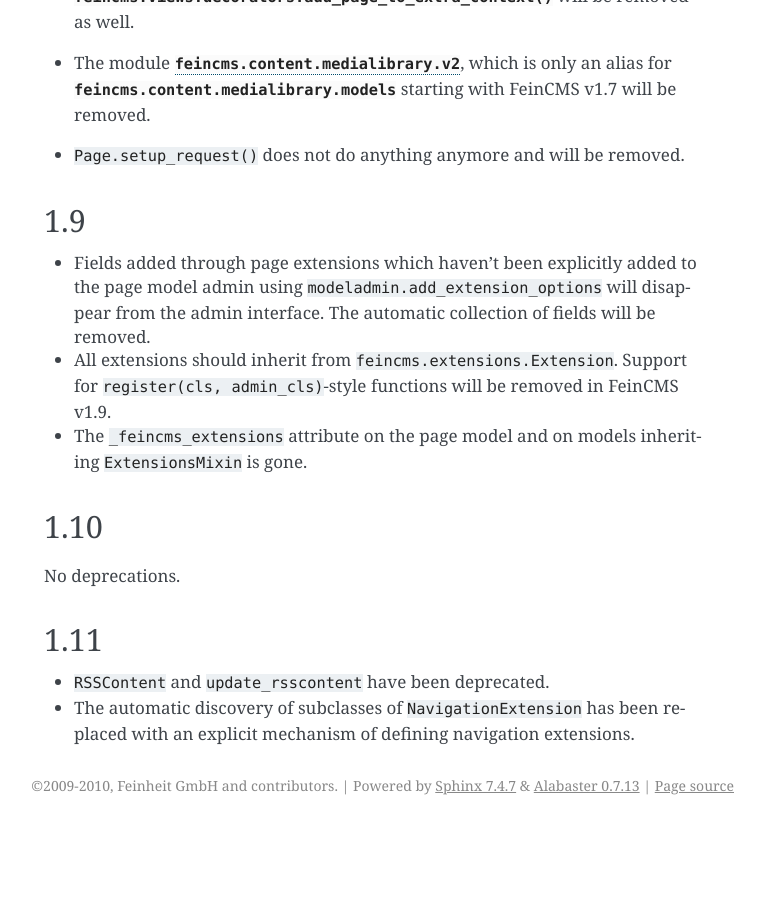
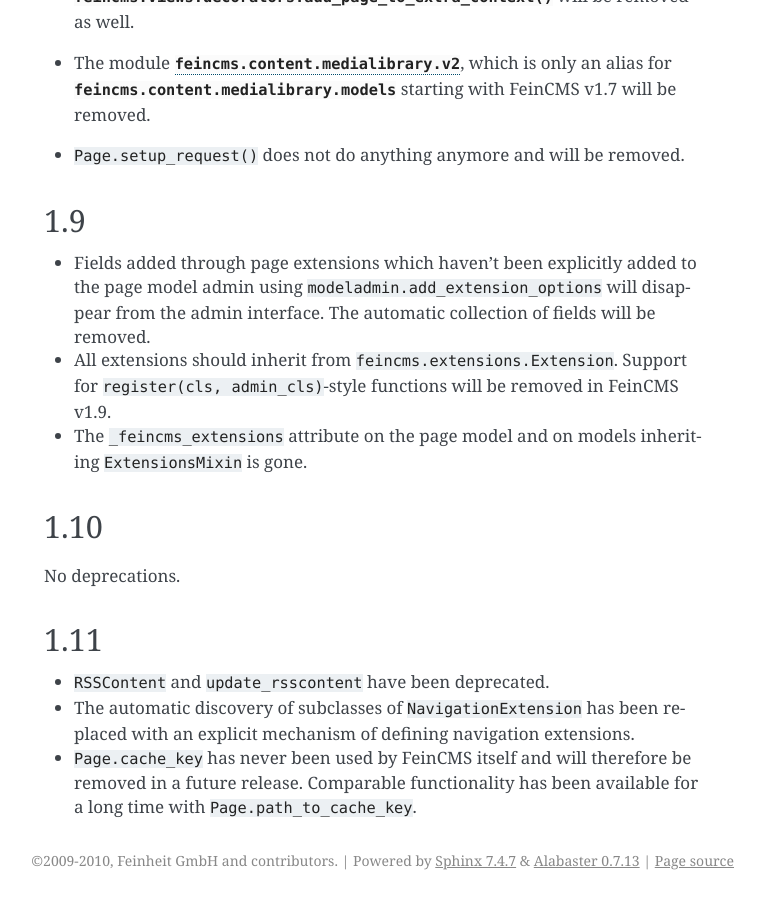
Before and after one commit to feincms/feincms, a Sphinx documentation site: the page built from docs/deprecation.rst, in a window 1280 px wide and 900 px high, scrolled down 1680 px. Shown: the whole window, without its empty margins (376-1141 px from the left). Built offline with Sphinx 7.4.7, drawn with Linux system fonts in a browser that asks for light colours; before the commit the page ends 2505 px from its top, so only the background shows below that.

Commit message:
Deprecate Page.cache_key

```diff
--- a/docs/deprecation.rst
+++ b/docs/deprecation.rst
@@ -116,3 +116,7 @@ No deprecations.
 
 * The automatic discovery of subclasses of ``NavigationExtension`` has been
   replaced with an explicit mechanism of defining navigation extensions.
+
+* ``Page.cache_key`` has never been used by FeinCMS itself and will therefore
+  be removed in a future release. Comparable functionality has been available
+  for a long time with ``Page.path_to_cache_key``.
--- a/docs/releases/1.11.rst
+++ b/docs/releases/1.11.rst
@@ -94,6 +94,10 @@ New deprecations
 * The automatic discovery of subclasses of ``NavigationExtension`` has been
   replaced with an explicit mechanism of defining navigation extensions.
 
+* ``Page.cache_key`` has never been used by FeinCMS itself and will therefore
+  be removed in a future release. Comparable functionality has been available
+  for a long time with ``Page.path_to_cache_key``.
+
 
 Notable features and improvements
 =================================
```
Also changed, not shown: 1 other file.
